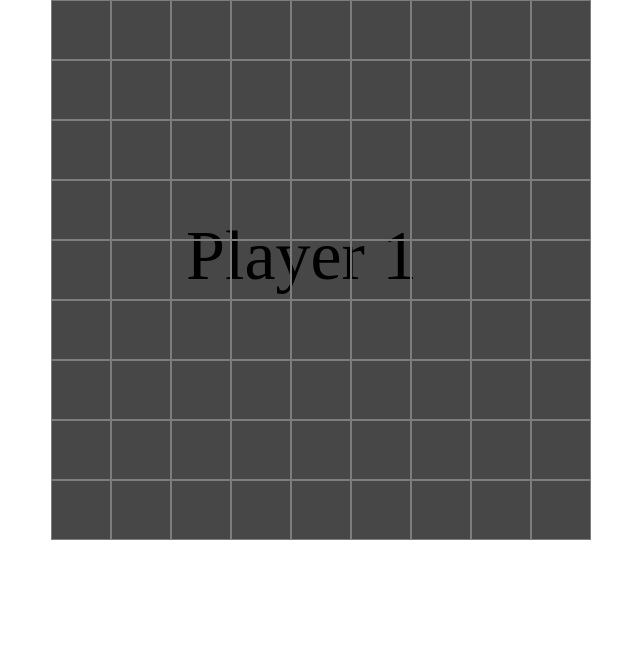
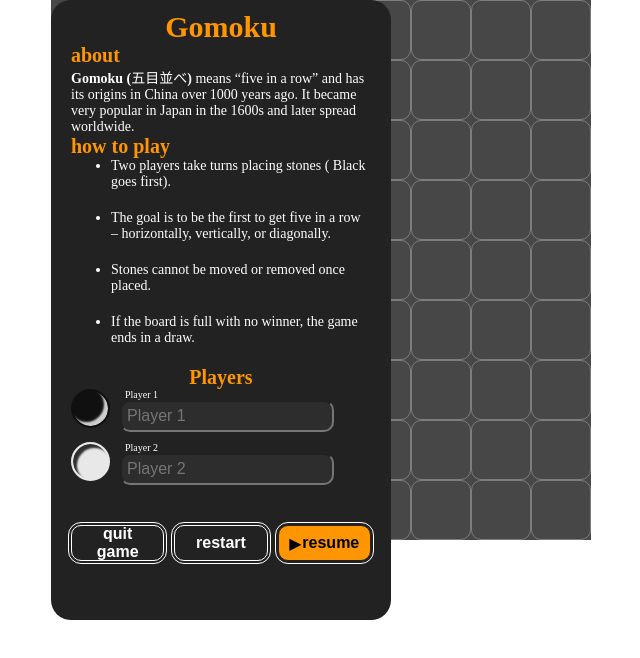
Before and after one commit to farah-najib/frk-24s-J-components, a React (Vite) app: page / in a window 1280 px wide. Shown: the top 658 px of the page, without its empty margins (189-829 px from the left). Built offline with nearby package versions, Linux system fonts and the light colour scheme; a web font is replaced by a local one.

Commit message:
added startmenu story for Board

```diff
--- a/src/components/Board/Board.jsx
+++ b/src/components/Board/Board.jsx
@@ -1,8 +1,8 @@
 import styles from './Board.module.css'
 import Cell from "../Cell/Cell.jsx"
+import Menu from "../Menu"
 
-
-const Board = ({children, boardTiles, className = ""}) => {
+const Board = ({playerOrder, boardTiles, className = "", gameStarted = false}) => {
 
 	let cellsToRender = [];
 
@@ -11,9 +11,11 @@ const Board = ({children, boardTiles, className = ""}) => {
 	}
     return (
 			<div className={`${styles.board} ${className}`}>
+					{!gameStarted && <Menu />}
 				<div className={styles.behindCells}>
-					{children}
+					{playerOrder}
 				</div>
+
 				{cellsToRender.map((cell, idx) => (
 				<Cell key={idx} />
 				))}
--- a/src/components/Board/Board.module.css
+++ b/src/components/Board/Board.module.css
@@ -14,7 +14,8 @@
 .behindCells{
     position: absolute;
     top: 40%;
-    left: 25%;
+    left: 35%;
+    right: 0;
     translate: (-50%, -50%);
     z-index: 1;
     pointer-events: none;
--- a/src/components/Menu/Menu.module.css
+++ b/src/components/Menu/Menu.module.css
@@ -12,6 +12,7 @@ b {
   flex-direction: column;
   gap: 0px;
   border-radius: 20px;
+  z-index: 10;
 }
 .menu > * {
   margin: 0;
```
Also changed, not shown: 1 other file (tests, documents, lock files or other folders).
